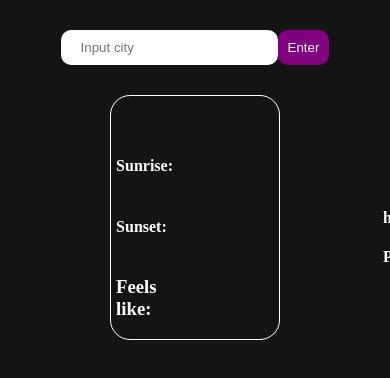
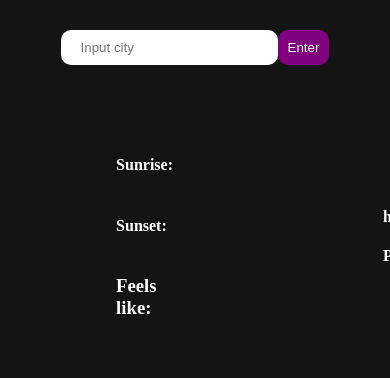
Before and after one commit to DeVTeJ10/Wea-The-Ether, a React (Vite) app: page / in a window 390 px wide. Shown: the top 378 px of the page. Built offline with nearby package versions, Linux system fonts and the light colour scheme.

Commit message:
implementing more features for phone screen size

```diff
--- a/src/components/homepage.css
+++ b/src/components/homepage.css
@@ -119,8 +119,7 @@
         justify-content: center;
         margin-top: 0px;
         padding-top: 40px;
-        border: none !important,
-        border-radius: 20px;
+        border: none !important
     }
 
   }
```
